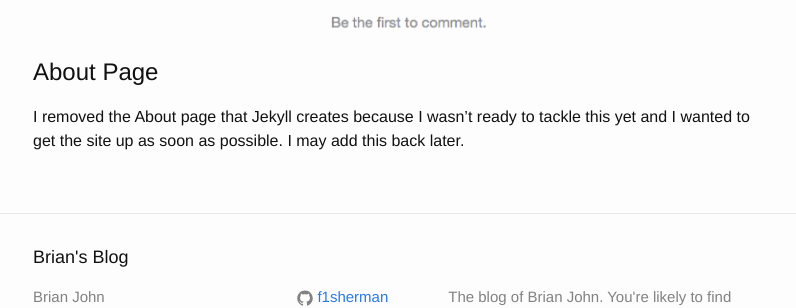
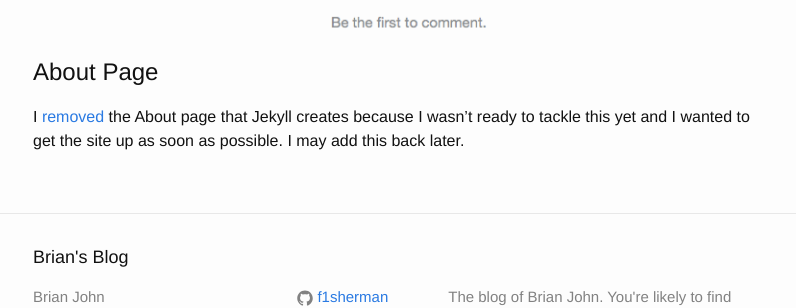
Before and after one commit to f1sherman/f1sherman.github.io, a Jekyll site: the page built from _posts/2014-12-27-setting-up-my-blog-using-jekyll-and-github-pages.markdown, in a window 1280 px wide and 900 px high, scrolled down 2859 px. Shown: the part 464-772 px from the top of the window, without its empty margins (237-1033 px from the left). Built offline with Jekyll 4.4.1, drawn with Linux system fonts in a browser that asks for light colours; comment, search, counter and statistics services are not loaded; part of the change alters nothing that is shown.

```diff
--- a/_posts/2014-12-27-setting-up-my-blog-using-jekyll-and-github-pages.markdown
+++ b/_posts/2014-12-27-setting-up-my-blog-using-jekyll-and-github-pages.markdown
@@ -69,7 +69,7 @@ I decided to use [disqus][disqus] for commenting because it was familiar and eas
 About Page
 ==========
 
-I removed the About page that Jekyll creates because I wasn't ready to tackle this yet and I wanted to get the site up as soon as possible. I may add this back later.
+I [removed][remove-about-commit] the About page that Jekyll creates because I wasn't ready to tackle this yet and I wanted to get the site up as soon as possible. I may add this back later.
 
 [custom-domain]:        https://help.github.com/articles/setting-up-a-custom-domain-with-github-pages/
 [disqus]:               https://disqus.com/
@@ -83,6 +83,7 @@ I removed the About page that Jekyll creates because I wasn't ready to tackle th
 [jekyll-docs]:          http://jekyllrb.com/docs/home/
 [markdown]:             https://en.wikipedia.org/wiki/Markdown
 [marketing-podcast]:    http://devchat.tv/ruby-rogues/187-marketing-yourself-as-a-software-developer-with-john-sonmez
+[remove-about-commit]:  https://github.com/f1sherman/f1sherman.github.io/commit/125b5580d79988efc803772ed3a8e314e099ed46
 [ruby-rogues]:          http://rubyrogues.com
 [simple-programmer]:    http://simpleprogrammer.com
 [social-media-icons]:   http://codepen.io/ruandre/pen/howFi
```
